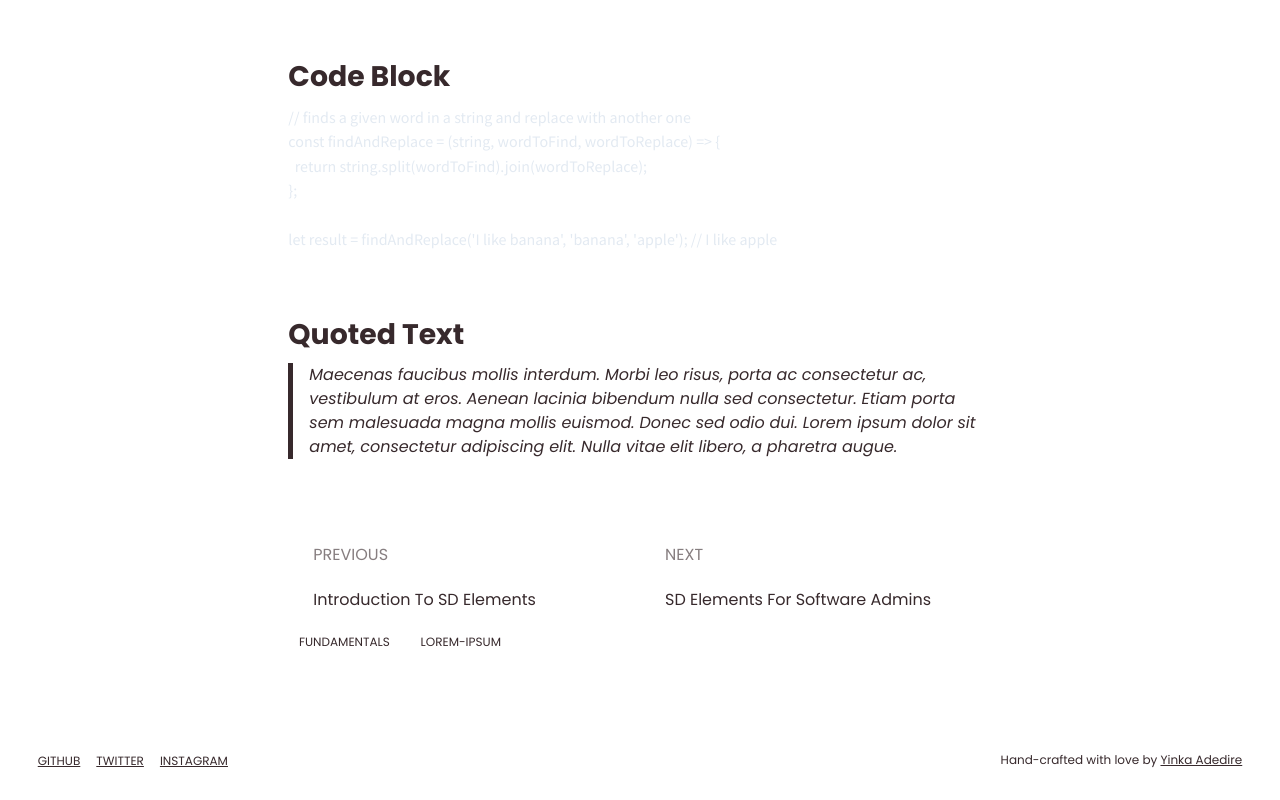
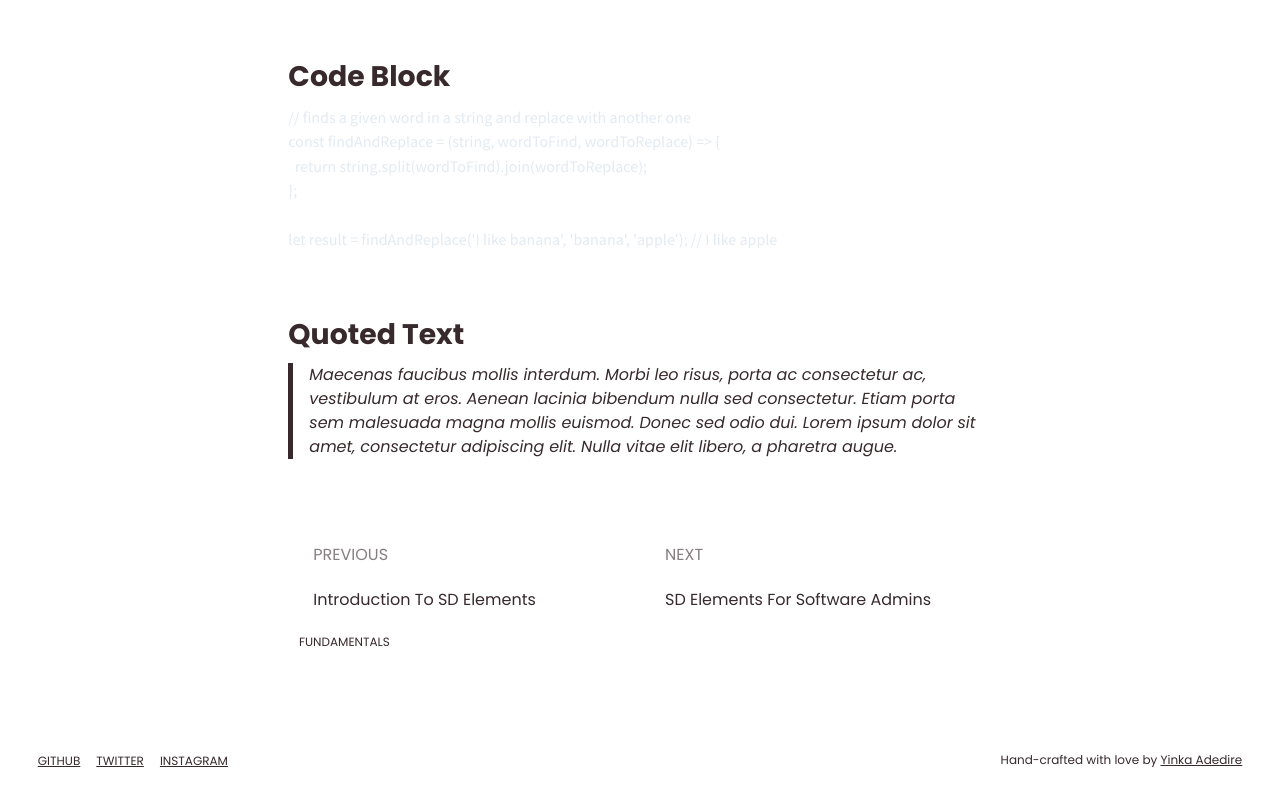
Before and after one commit to calvinshub/scientific-spinach-55e80, a Gatsby site: page /blog/Item2/ in a window 1280 px wide. Shown: the part 2111-2911 px from the top of the page. Built offline with nearby package versions, Linux system fonts and the light colour scheme; Gatsby itself is replaced by a stand-in of ours; some packages are replaced by stand-ins of ours; code samples lack their colours.

Commit message:
Item2.md: updated tags

```diff
--- a/content/posts/Item2.md
+++ b/content/posts/Item2.md
@@ -4,7 +4,6 @@ date: '2021-08-09'
 duration: 60 Minutes
 tags:
   - Fundamentals
-  - lorem-ipsum
 ---
 
 Why are you fighting? Can’t you see you’re all the same? / Oh Summer, first race war, huh?. Why are you fighting? Can’t you see you’re all the same? / Oh Summer, first race war, huh?. Those guys are inside you building a piece of shit Ethan!! They're inside you building a monument to compromise!! Fuck them. Fuck those people. Fuck this whole thing Ethan. Those guys are inside you building a piece of shit Ethan!! They're inside you building a monument to compromise!! Fuck them. Fuck those people. Fuck this whole thing Ethan. Listen, Morty, I hate to break it to you but what people call "love" is just a chemical reaction that compels animals to breed. It hits hard, Morty, then it slowly fades, leaving you stranded in a failing marriage. I did it. Your parents are gonna do it. Break the cycle, Morty. Rise above. Focus on science.
```
